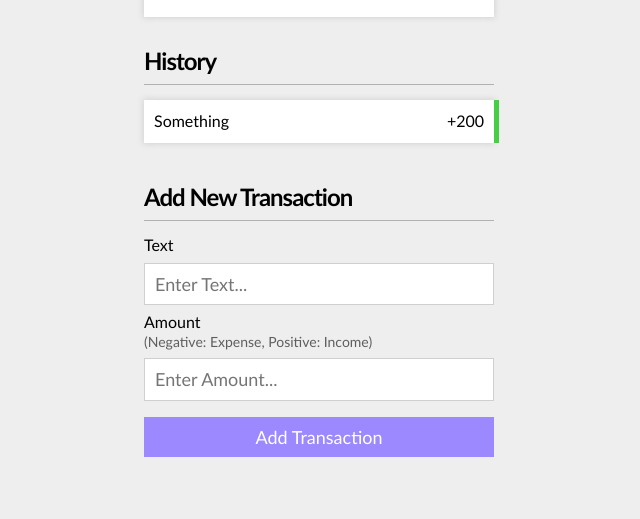
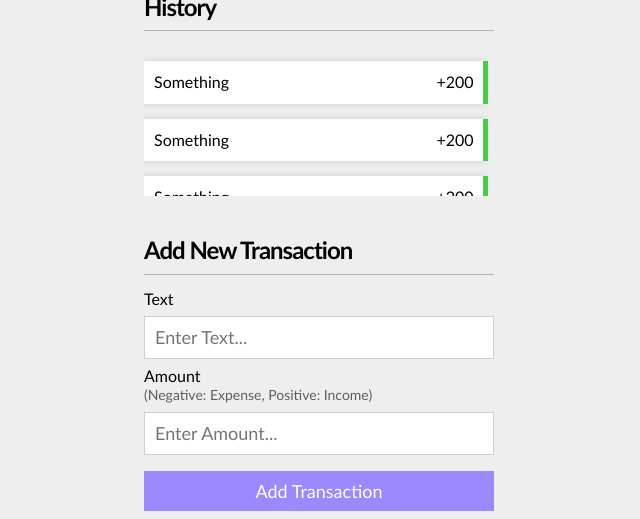
Before and after one commit to kareemayman/Expense-Tracker, a plain HTML site: page index.html in a window 1280 px wide. Shown: the part 308-827 px from the top of the page, without its empty margins (321-961 px from the left). Before the commit the page ends 800 px from the top, so only its background shows below. Drawn offline with Linux system fonts and the light colour scheme.

Commit message:
Added overflow scroll to history

```diff
--- a/css/style.css
+++ b/css/style.css
@@ -93,6 +93,16 @@ h1, h2, h3, h4, h5, h6 {
     background-color: #b1b1b1;
 }
 
+.history .entries {
+    overflow-y: auto;
+    max-height: 150px;
+}
+
+.entries .entry {
+    width: 97%;
+    margin-right: auto !important;
+}
+
 .history .entry {
     display: flex;
     justify-content: space-between;
@@ -108,7 +118,7 @@ h1, h2, h3, h4, h5, h6 {
     content: "";
     position: absolute;
     top: 0;
-    right: -5px;
+    right: -4px;
     height: 100%;
     width: 5px;
     background-color: rgb(70, 206, 70);
@@ -145,4 +155,5 @@ h1, h2, h3, h4, h5, h6 {
     border: none;
     margin: 8px 0;
     font-size: 18px;
+    cursor: pointer;
 }
--- a/index.html
+++ b/index.html
@@ -38,9 +38,19 @@
         <div class="history">
             <h2>History</h2>
             <span></span>
-            <div class="entry income">
-                <span class="entry-name">Something</span>
-                <span class="amount">+200</span>
+            <div class="entries">
+                <div class="entry income">
+                    <span class="entry-name">Something</span>
+                    <span class="amount">+200</span>
+                </div>
+                <div class="entry income">
+                    <span class="entry-name">Something</span>
+                    <span class="amount">+200</span>
+                </div>
+                <div class="entry income">
+                    <span class="entry-name">Something</span>
+                    <span class="amount">+200</span>
+                </div>
             </div>
         </div>
 
```
